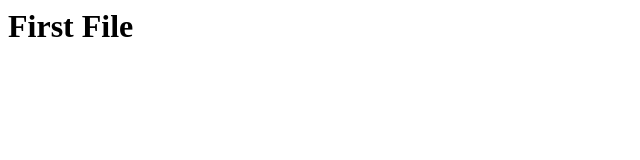
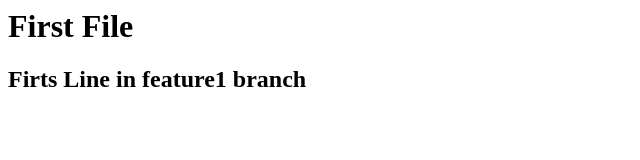
Before and after one commit to Mustansir2025/FirstRepo, a plain HTML site: page index.html in a window 1280 px wide. Shown: the whole page, without its empty margins (0-640 px from the left). Drawn offline with Linux system fonts and the light colour scheme.

Commit message:
change in feature1

```diff
--- a/index.html
+++ b/index.html
@@ -1 +1,2 @@
 <h1>First File</h1>
+<h2>Firts Line in feature1 branch</h2>
```
